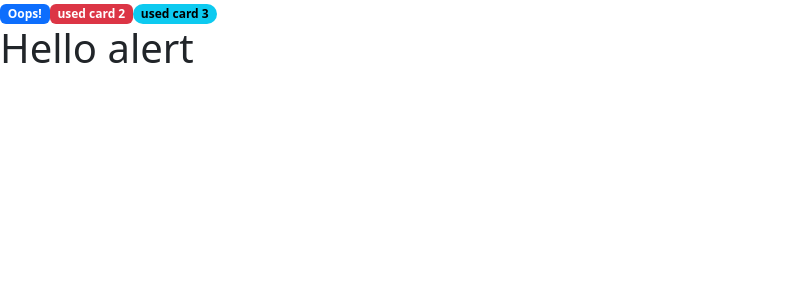
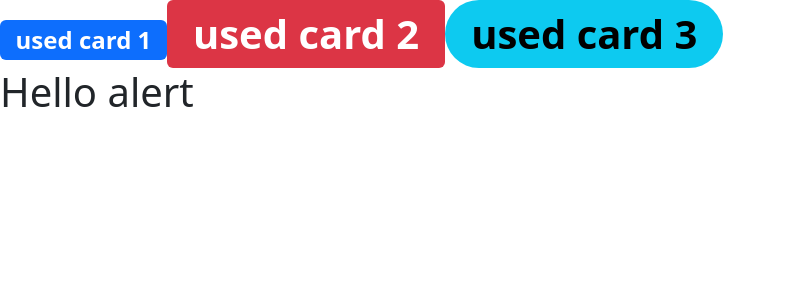
Before and after one commit to NS-25/Bootstraps-project, a React (Vite) app: page / in a window 1280 px wide. Shown: the top 300 px of the page, without its empty margins (0-786 px from the left). Built offline with nearby package versions, Linux system fonts and the light colour scheme.

Commit message:
added some in app jsx

```diff
--- a/src/App.jsx
+++ b/src/App.jsx
@@ -23,8 +23,8 @@ const App = () => {
 
   return (
     <>
-      <Badge variant="primary" label="Oops!" type="candy" />
-      <Badge variant="danger" label="used card 2" />
+      <Badge variant="primary" label="used card 1" type="default" size="fs-4" />
+      <Badge variant="danger" label="used card 2" type="default" />
       <Badge variant="info" label="used card 3" type="pill" />
       <div>
         <Alert />
--- a/src/components/Badge.jsx
+++ b/src/components/Badge.jsx
@@ -38,16 +38,20 @@ import PropTypes from "prop-types";
  * @param {string} props.label - Text displayed inside the badge
  * @returns {JSX.Element} A styled badge element
  */
-const Badge = ({ variant = "primary", label, type = "default" }) => {
+const Badge = ({
+  variant = "primary",
+  label,
+  type = "default",
+  size = "fs-1",
+}) => {
   // Build class name dynamically based on variant and type
-
-  console.log("Badge rendered with:", { variant, label, type });
+  // console.log("Badge rendered with:", { variant, label, type });
 
   return (
     <span
       className={`badge text-bg-${variant} ${
         type === "pill" ? "rounded-pill" : ""
-      }`}
+      }   ${size}`}
     >
       {label}
     </span>
```
